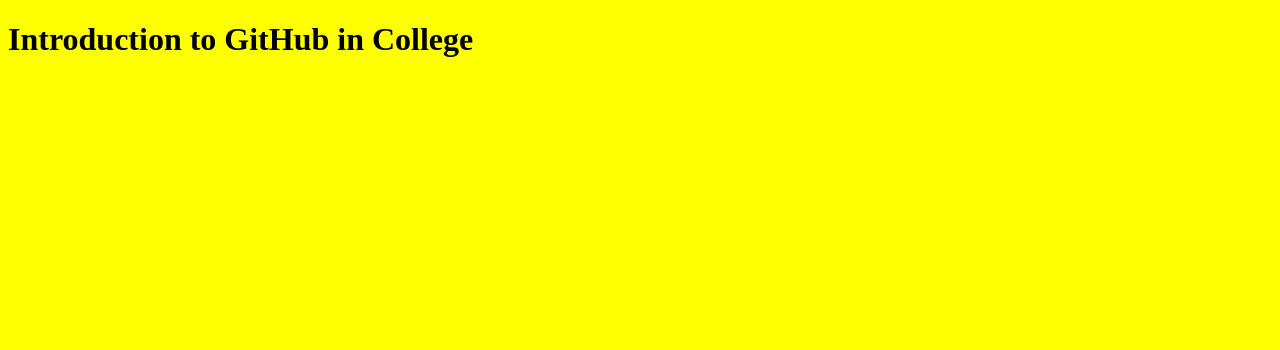
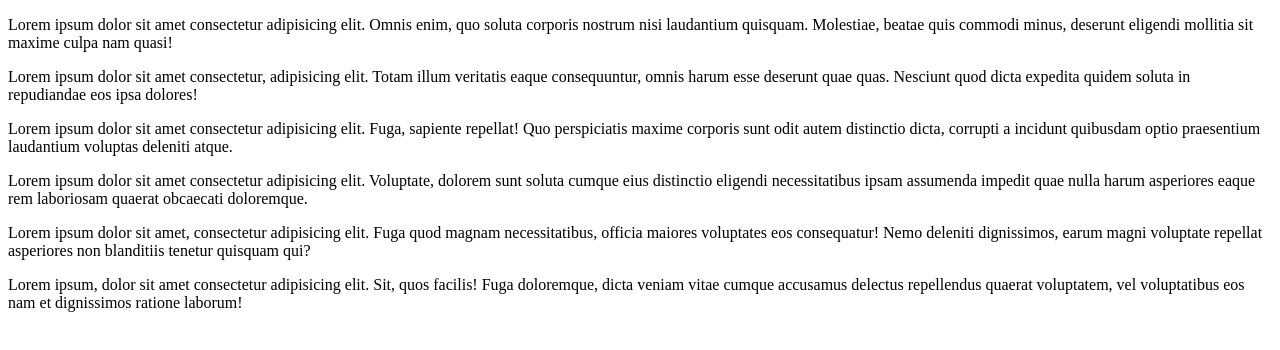
Before and after one commit to ankesh2005/Full-stack-training-repository, a plain HTML site: page HTML/index.html in a window 1280 px wide. Drawn offline with Linux system fonts and the light colour scheme.

```diff
--- a/HTML/index.html
+++ b/HTML/index.html
@@ -7,6 +7,30 @@
   <link rel="stylesheet" href="style.css">
 </head>
 <body>
-  <h1>Introduction to GitHub in College</h1>
+  <!-- <h1 id="headline">Introduction to GitHub in College</h1>
+  <p id="paragraph">Lorem ipsum, dolor sit amet consectetur adipisicing elit. Dolorem, sint nemo. Expedita autem commodi laborum cum, veniam placeat magnam iure rem est maiores dolores, voluptatem in cumque illum eos optio.</p> -->
+
+
+  <p>
+    Lorem ipsum dolor sit amet consectetur adipisicing elit. Omnis enim, quo soluta corporis nostrum nisi laudantium quisquam. Molestiae, beatae quis commodi minus, deserunt eligendi mollitia sit maxime culpa nam quasi!
+  </p>
+  <div>
+    <p>Lorem ipsum dolor sit amet consectetur, adipisicing elit. Totam illum veritatis eaque consequuntur, omnis harum esse deserunt quae quas. Nesciunt quod dicta expedita quidem soluta in repudiandae eos ipsa dolores!
+    </p>
+    <span>
+      <p>
+        Lorem ipsum dolor sit amet consectetur adipisicing elit. Fuga, sapiente repellat! Quo perspiciatis maxime corporis sunt odit autem distinctio dicta, corrupti a incidunt quibusdam optio praesentium laudantium voluptas deleniti atque.
+      </p>
+    </span>
+  </div>
+  <p>Lorem ipsum dolor sit amet consectetur adipisicing elit. Voluptate, dolorem sunt soluta cumque eius distinctio eligendi necessitatibus ipsam assumenda impedit quae nulla harum asperiores eaque rem laboriosam quaerat obcaecati doloremque.
+  </p>
+  <p>
+    Lorem ipsum dolor sit amet, consectetur adipisicing elit. Fuga quod magnam necessitatibus, officia maiores voluptates eos consequatur! Nemo deleniti dignissimos, earum magni voluptate repellat asperiores non blanditiis tenetur quisquam qui?
+  </p>
+  <p>
+    Lorem ipsum, dolor sit amet consectetur adipisicing elit. Sit, quos facilis! Fuga doloremque, dicta veniam vitae cumque accusamus delectus repellendus quaerat voluptatem, vel voluptatibus eos nam et dignissimos ratione laborum!
+  </p>
+
 </body>
 </html>
--- a/HTML/style.css
+++ b/HTML/style.css
@@ -1,3 +1,31 @@
-body{
+/* body{
   background: yellow;
-}
+} */
+
+/* h1,p{
+  background-color: yellow;
+} */
+
+/* #headline{
+  color: bisque;
+} */
+
+/* div p{
+  background-color: red;
+  color: white;
+} */
+
+/* div>p{
+  background-color: red;
+  color: white;
+}  first p of div only*/
+
+/* div+p{
+  background-color: red;
+  color: white;
+} */
+
+/* div~p{
+  background-color: red;
+  color: white;
+} */
```
Also changed, not shown: HTML/assignment/index.html (added, +29 -0 lines), HTML/assignment/cat.jpg (added), 1 other file.
